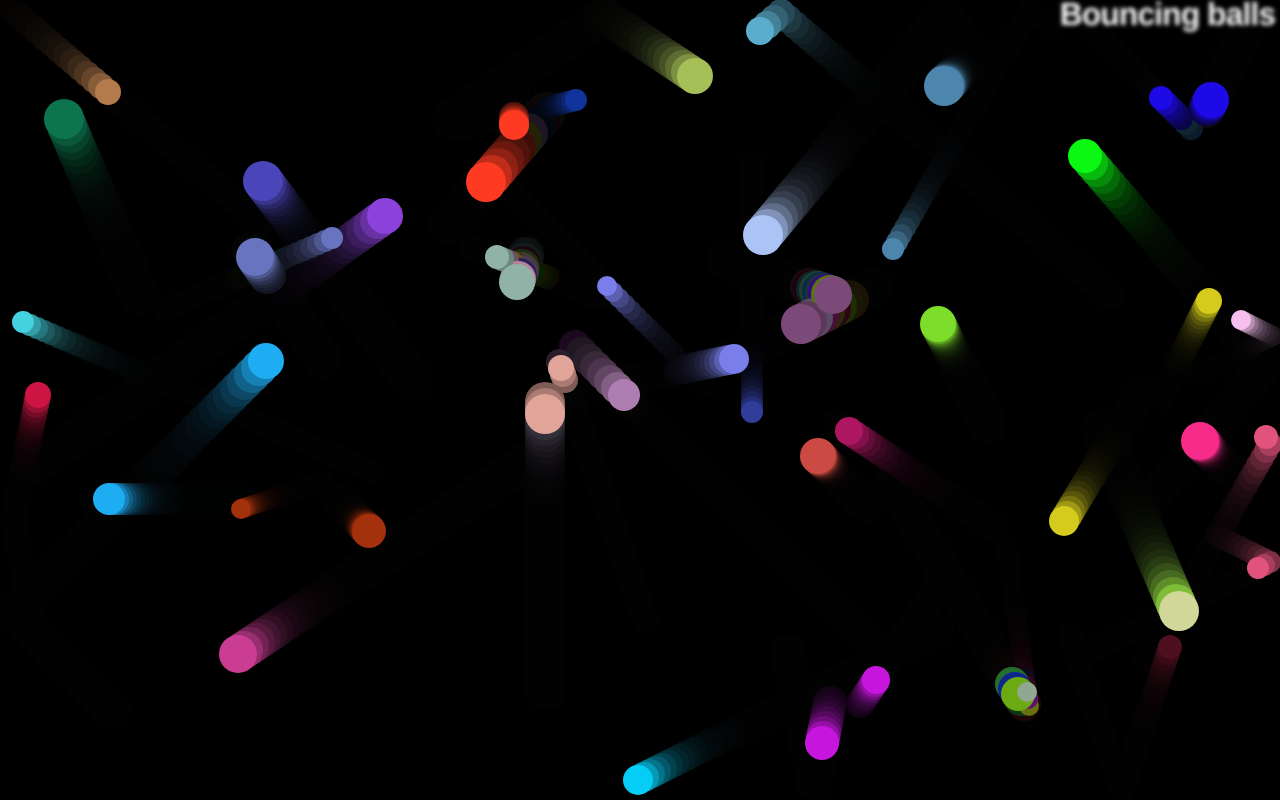
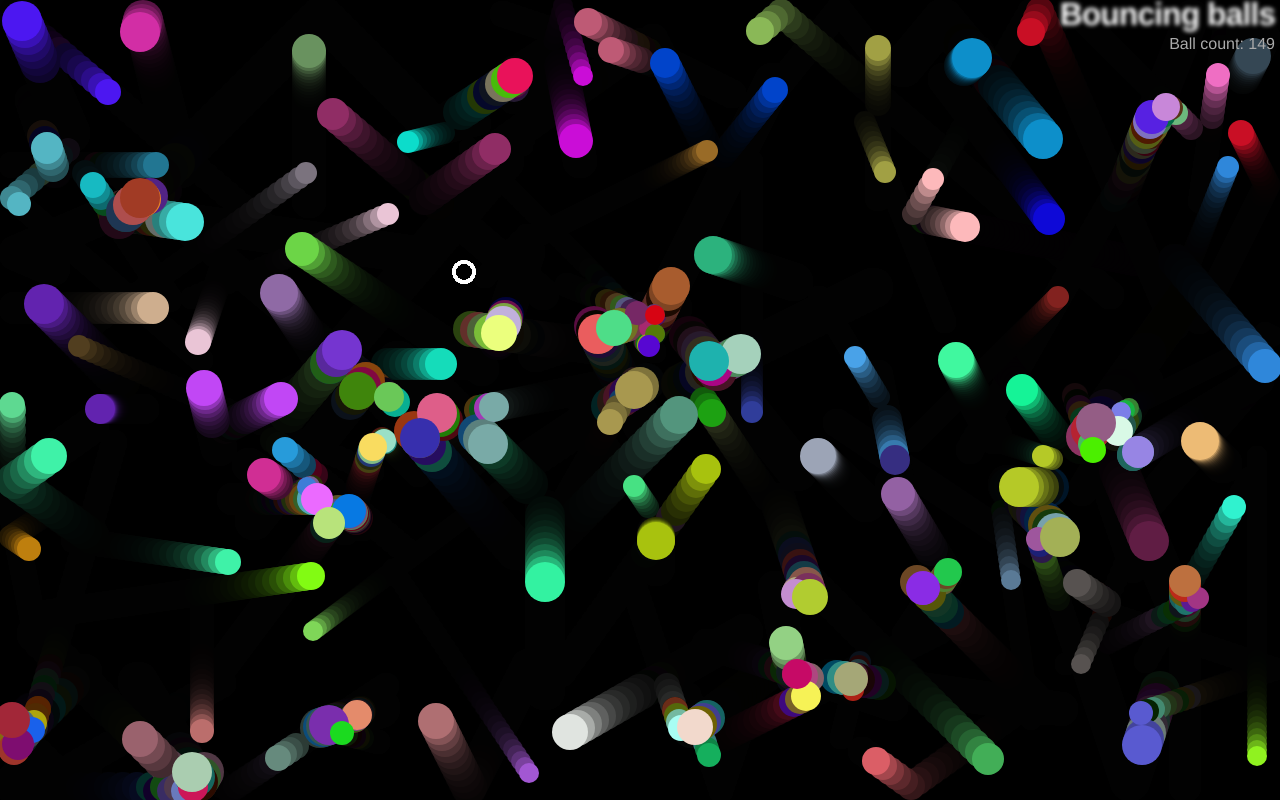
Before and after one commit to geohouse/MDN-tutorials, a plain HTML site: page JavaScript/Bouncing-balls/index.html in a window 1280 px wide. Drawn offline with Linux system fonts and the light colour scheme; animation ran at ten frames a second.

Commit message:
Working bouncing balls with evil ball

```diff
--- a/JavaScript/Bouncing-balls/index.html
+++ b/JavaScript/Bouncing-balls/index.html
@@ -9,6 +9,7 @@
 
   <body>
     <h1>Bouncing balls</h1>
+    <p id="ball-count">Ball count:</p>
     <canvas></canvas>
     <script src="main.js"></script>
   </body>
--- a/JavaScript/Bouncing-balls/main.js
+++ b/JavaScript/Bouncing-balls/main.js
@@ -14,14 +14,21 @@ function randomRGB() {
   return `rgb(${random(0, 255)},${random(0, 255)},${random(0, 255)})`;
 }
 
-class Ball {
-  constructor(x, y, velX, velY, color, size) {
+class Shape {
+  constructor(x, y, velX, velY) {
     this.x = x;
     this.y = y;
     this.velX = velX;
     this.velY = velY;
+  }
+}
+
+class Ball extends Shape {
+  constructor(x, y, velX, velY, color, size) {
+    super(x, y, velX, velY);
     this.color = color;
     this.size = size;
+    this.exists = true;
   }
 
   draw() {
@@ -36,23 +43,23 @@ class Ball {
       this.velX = -this.velX;
     }
     if (this.y + this.size >= height) {
-      console.log("exceeded height");
-      console.log("previous velY");
-      console.log(this.velY);
+      //   console.log("exceeded height");
+      //   console.log("previous velY");
+      //   console.log(this.velY);
       this.velY = -this.velY;
-      console.log("changed velY");
-      console.log(this.velY);
+      //   console.log("changed velY");
+      //   console.log(this.velY);
     }
     if (this.x - this.size <= 0) {
       this.velX = -this.velX;
     }
     if (this.y - this.size <= 0) {
-      console.log("Hit y index 0");
-      console.log("previous velY");
-      console.log(this.velY);
+      //   console.log("Hit y index 0");
+      //   console.log("previous velY");
+      //   console.log(this.velY);
       this.velY = -this.velY;
-      console.log("changed velY");
-      console.log(this.velY);
+      //   console.log("changed velY");
+      //   console.log(this.velY);
     }
     this.x += this.velX;
     this.y += this.velY;
@@ -60,7 +67,7 @@ class Ball {
 
   collisionDetect() {
     for (const ball of balls) {
-      if (this !== ball) {
+      if (this !== ball && ball.exists) {
         const dx = this.x - ball.x;
         const dy = this.y - ball.y;
         const distance = Math.sqrt(dx * dx + dy * dy);
@@ -78,9 +85,77 @@ class Ball {
   }
 }
 
+class EvilCircle extends Shape {
+  constructor(x, y) {
+    super(x, y, 20, 20);
+    this.color = "white";
+    this.size = 10;
+  }
+
+  move(event) {
+    switch (event.key) {
+      // This is how to do 'compound' case statements; activates if
+      // e.g. 'a' or 'ArrowLeft' pressed for left
+      case "ArrowLeft":
+      case "a":
+        this.x -= this.velX;
+        break;
+      case "d":
+      case "ArrowRight":
+        this.x += this.velX;
+        break;
+      case "w":
+      case "ArrowUp":
+        this.y -= this.velY;
+        break;
+      case "s":
+      case "ArrowDown":
+        this.y += this.velY;
+        break;
+    }
+  }
+
+  draw() {
+    ctx.lineWidth = 3;
+    ctx.beginPath();
+    ctx.strokeStyle = this.color;
+    ctx.arc(this.x, this.y, this.size, 0, 2 * Math.PI);
+    ctx.stroke();
+  }
+
+  checkBounds() {
+    if (this.x + this.size >= width) {
+      this.x = this.x - this.size;
+    }
+    if (this.y + this.size >= height) {
+      this.y = this.y - this.size;
+    }
+    if (this.x - this.size <= 0) {
+      this.x = this.x + this.size;
+    }
+    if (this.y - this.size <= 0) {
+      this.y = this.y + this.size;
+    }
+  }
+
+  collisionDetect() {
+    balls.forEach((ball, index) => {
+      const dx = this.x - ball.x;
+      const dy = this.y - ball.y;
+      const distance = Math.sqrt(dx * dx + dy * dy);
+      if (distance < this.size + ball.size) {
+        balls.splice(index, 1);
+        document.querySelector(
+          "#ball-count"
+        ).innerText = `Ball count: ${balls.length}`;
+      }
+    });
+  }
+}
+
 const balls = [];
 
-while (balls.length < 50) {
+while (balls.length < 150) {
   const size = random(10, 20);
   const ball = new Ball(
     // always draw at least 1 ball width from edge to prevent
@@ -95,14 +170,30 @@ while (balls.length < 50) {
   balls.push(ball);
 }
 
+const evilBallSize = 10;
+const evilBall = new EvilCircle(
+  random(0 + evilBallSize, width - evilBallSize),
+  random(0 + evilBallSize, height - evilBallSize)
+);
+
+window.addEventListener("keydown", (event) => {
+  evilBall.move(event);
+  console.log(event.key);
+});
+
 function loop() {
   ctx.fillStyle = "rgba(0,0,0,0.25)";
   ctx.fillRect(0, 0, width, height);
 
   for (const ball of balls) {
-    ball.draw();
-    ball.update();
-    ball.collisionDetect();
+    if (ball.exists) {
+      ball.draw();
+      ball.update();
+      ball.collisionDetect();
+      evilBall.draw();
+      evilBall.checkBounds();
+      evilBall.collisionDetect();
+    }
   }
   requestAnimationFrame(loop);
 }
--- a/JavaScript/Bouncing-balls/style.css
+++ b/JavaScript/Bouncing-balls/style.css
@@ -23,3 +23,11 @@ h1 {
   color: transparent;
   text-shadow: 0 0 4px white;
 }
+
+p {
+  position: absolute;
+  margin: 0;
+  top: 35px;
+  right: 5px;
+  color: #aaa;
+}
```
